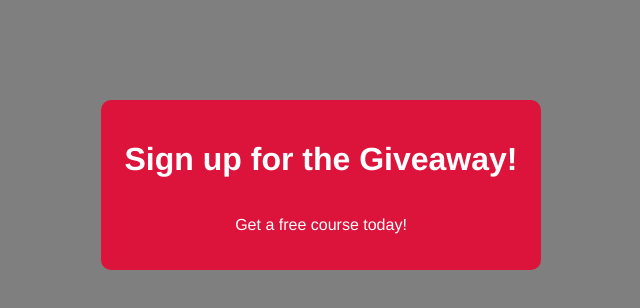
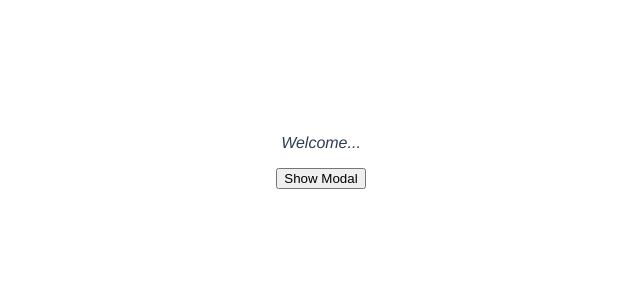
Before and after one commit to elvan/simple-modal-app-vue-components, a Vue app: page / in a window 1280 px wide. Shown: the top 308 px of the page, without its empty margins (319-959 px from the left). Built offline with nearby package versions, Linux system fonts and the light colour scheme.

Commit message:
emitting custom events

```diff
--- a/public/index.html
+++ b/public/index.html
@@ -1,5 +1,5 @@
 <!DOCTYPE html>
-<html lang="">
+<html lang="en">
   <head>
     <meta charset="utf-8" />
     <meta http-equiv="X-UA-Compatible" content="IE=edge" />
--- a/src/App.vue
+++ b/src/App.vue
@@ -1,6 +1,10 @@
 <template>
   <h1>{{ title }}</h1>
-  <Modal :header="header" :text="text" :theme="theme" />
+  <p>Welcome...</p>
+  <div v-if="showModal">
+    <Modal :header="header" :text="text" :theme="theme" @close="closeModal" />
+  </div>
+  <button @click="toggleModal">Show Modal</button>
 </template>
 
 <script>
@@ -18,10 +22,19 @@
       header: 'Sign up for the Giveaway!',
       text: 'Get a free course today!',
       theme: 'sale',
+      showModal: false,
     };
   },
 
-  methods: {},
+  methods: {
+    toggleModal() {
+      this.showModal = !this.showModal;
+    },
+
+    closeModal() {
+      this.showModal = false;
+    },
+  },
 };
 </script>
 
--- a/src/components/Modal.vue
+++ b/src/components/Modal.vue
@@ -1,5 +1,5 @@
 <template>
-  <div class="backdrop">
+  <div class="backdrop" @click="closeModal">
     <div class="modal" :class="{ sale: theme === 'sale' }">
       <h1>{{ header }}</h1>
       <p>{{ text }}</p>
@@ -23,6 +23,14 @@
     theme: {
       type: String,
       required: false,
+    },
+  },
+
+  emits: ['close'],
+
+  methods: {
+    closeModal() {
+      this.$emit('close');
     },
   },
 };
```
